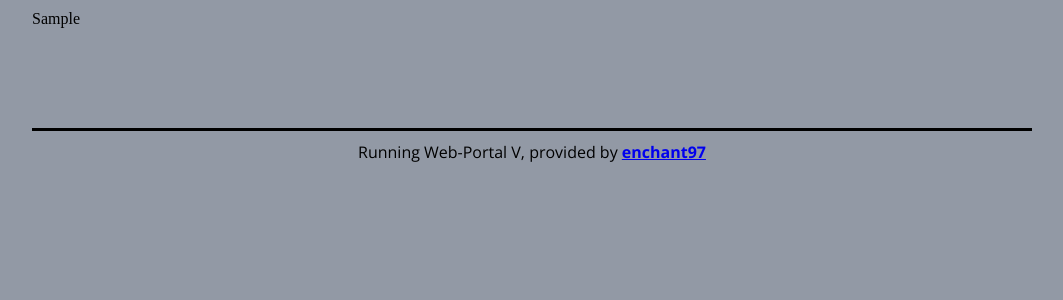
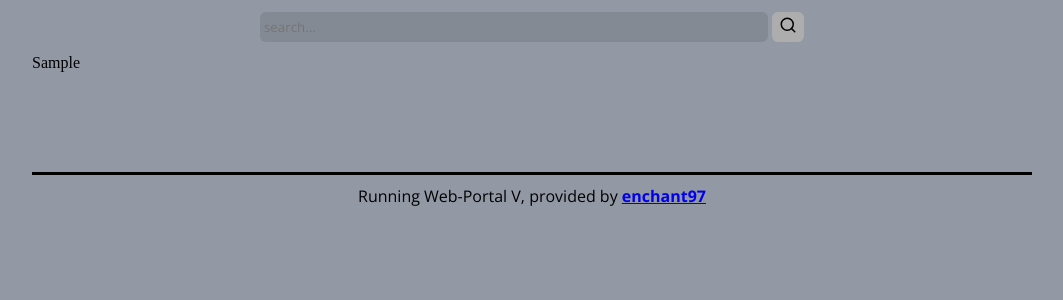
Before and after one commit to enchant97/web-portal, a Python web app: template src/web_portal/templates/portal.jinja2 in a window 1280 px wide. Shown: the part 101-401 px from the top of the page, without its empty margins (108-1171 px from the left). Run offline with Jinja, Linux system fonts and the light colour scheme; the template is opened without the code that fills it: most values are stand-ins (such as "Sample title", 1, 10 or a date in 2020).

Commit message:
add search box

```diff
--- a/src/web_portal/config.py
+++ b/src/web_portal/config.py
@@ -11,6 +11,7 @@ class Settings(BaseSettings):
     UNSECURE_LOGIN: Optional[bool] = False
     PORTAL_SECURED: Optional[bool] = False
     SHOW_PANEL_HEADERS: Optional[bool] = True
+    SEARCH_URL: Optional[str] = None
     LOG_LEVEL: Optional[str] = "INFO"
 
     class Config:
--- a/src/web_portal/main.py
+++ b/src/web_portal/main.py
@@ -11,7 +11,7 @@ from .database.crud import create_default_admin, create_default_panel_group
 from .views import admin, login, portal
 
 app = Quart(__name__)
-auth_manager=AuthManager()
+auth_manager = AuthManager()
 
 
 @app.errorhandler(Unauthorized)
@@ -34,6 +34,7 @@ def create_app():
     app.config["__VERSION__"] = __version__
     app.secret_key = get_settings().SECRET_KEY
     app.config["QUART_AUTH_COOKIE_SECURE"] = not get_settings().UNSECURE_LOGIN
+    app.config["SEARCH_URL"] = get_settings().SEARCH_URL
     logging.debug("registering blueprints")
     # register blueprints
     app.register_blueprint(portal.blueprint, url_prefix="/")
--- a/src/web_portal/static/style.css
+++ b/src/web_portal/static/style.css
@@ -195,6 +195,19 @@ footer {
     text-align: center;
 }
 
+.search-box {
+    max-width: none;
+    width: 100%;
+    display: flex;
+    flex-direction: row;
+    justify-content: center;
+    margin-bottom: 10px;
+}
+
+.search-box input {
+    width: 50%;
+}
+
 /* flash styles */
 .flashes {
     display: flex;
--- a/src/web_portal/templates/portal.jinja2
+++ b/src/web_portal/templates/portal.jinja2
@@ -1,6 +1,12 @@
 {% extends "/shared/base.jinja2" %}
 {% block title %}Portal{% endblock %}
 {% block main %}
+{% if config.SEARCH_URL != None %}
+<form class="search-box" action="{{ config.SEARCH_URL }}" method="get">
+    <input type="text" name="q" placeholder="search..." required>
+    <button type="submit" title="Search">{{ macros.feather_img('search') }}</button>
+</form>
+{% endif %}
 {# include "/shared/includes/panels.jinja2" #}
-{{ widget_panels|safe  }}
+{{ widget_panels|safe }}
 {% endblock %}
```
Also changed, not shown: docs/configuration.md (+1 -0 lines).
